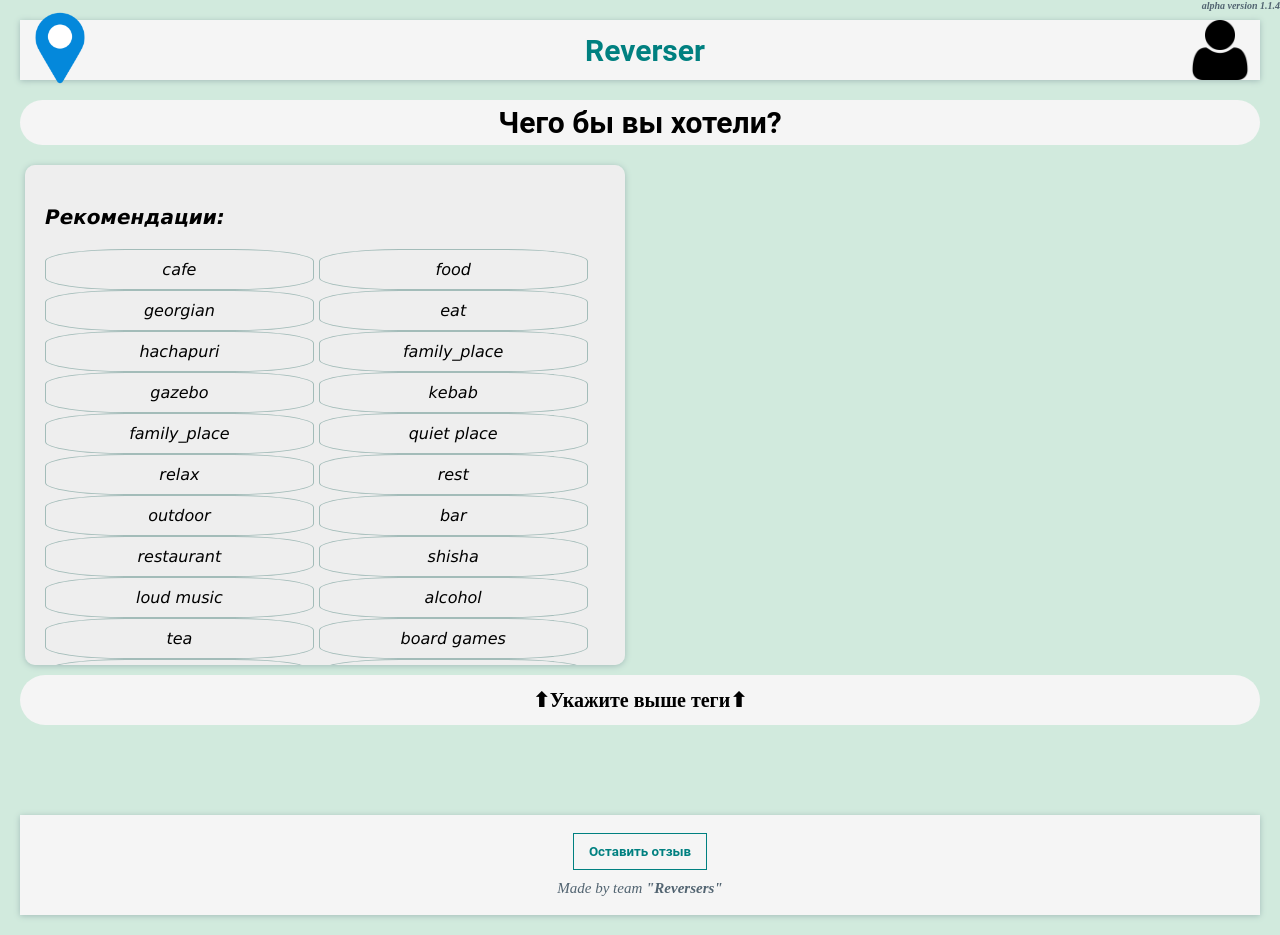
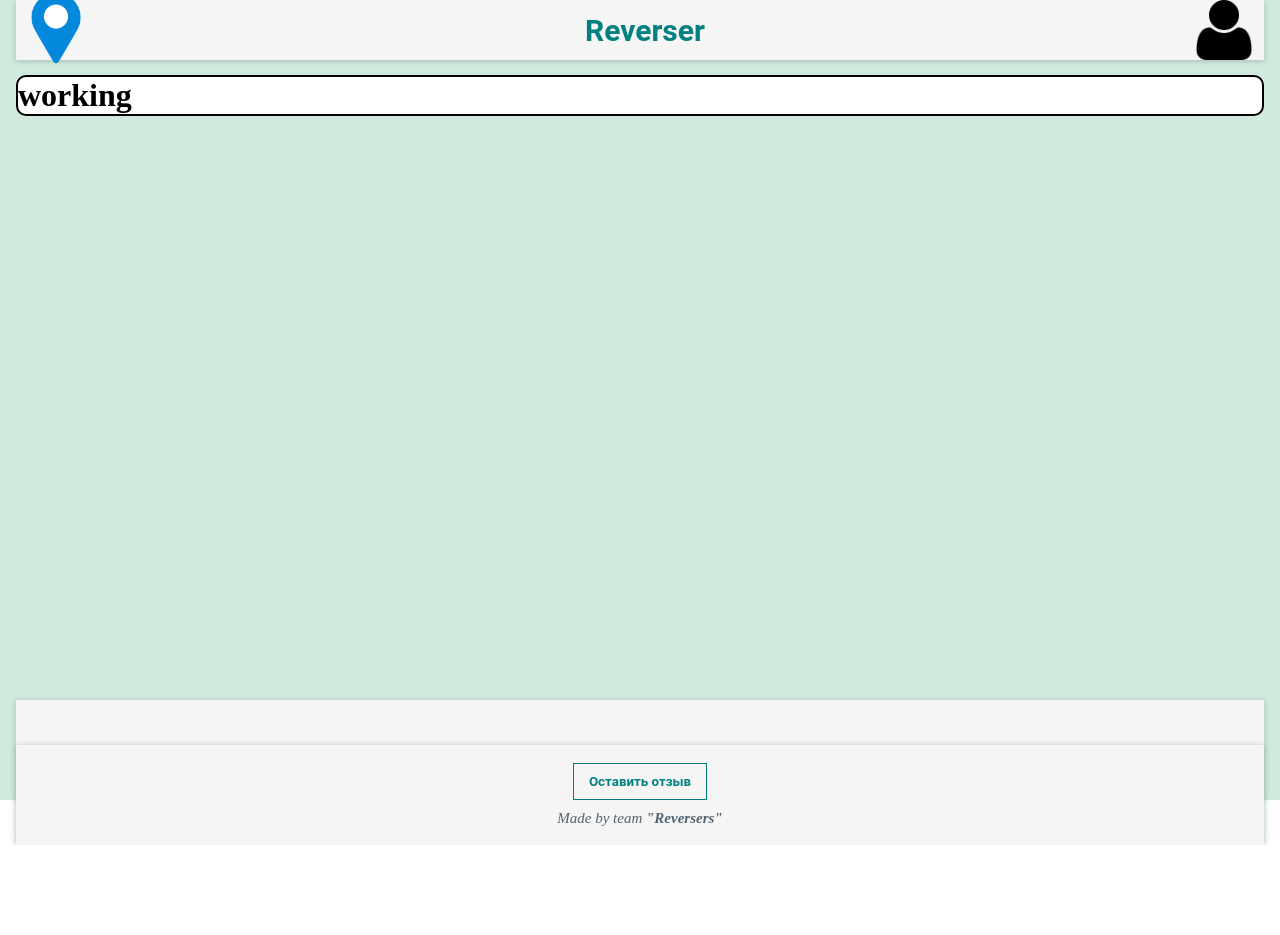
Before and after one commit to krivalex/reverser-VUE3-VUEX-FASTAPI-MYSQL, a Vue app: page /place/1 in a window 1280 px wide. After the commit the page ends 845 px from the top, so only its background shows below. Built offline with nearby package versions, Linux system fonts and the light colour scheme.

Commit message:
refactor: great code

```diff
--- a/src/App.vue
+++ b/src/App.vue
@@ -1,61 +1,43 @@
 <template>
-  <div class="app">
-
-    <h3 class="temp">alpha version 1.1.4</h3>
-    <header-component />
-
-    <router-view>
-      <div v-if="places && places.length > 0">
-        <main-page :places="places"></main-page>
-      </div>
-    </router-view>
-    <footer-component />
+  <div class="wrapper">
+    <header class="header">
+      <header-component />
+    </header>
+    <main class="main">
+      <router-view />
+    </main>
+    <footer class="footer">
+      <footer-component />
+    </footer>
   </div>
 </template>
 
 <script>
-import MainPage from '@/pages/MainPage.vue'
-import HeaderComponent from '@/components/layouts/Header.vue'
-import FooterComponent from './components/layouts/Footer.vue'
-import PlaceIdInfo from './pages/PlaceIdInfo.vue'
-import { data } from '@/data'
+import HeaderComponent from "@/components/layouts/Header.vue";
+import FooterComponent from "./components/layouts/Footer.vue";
+
 export default {
-  data() {
-    return {
-      places: [],
-    }
-  },
-  mounted() {
-    this.places = data
-  },
+  name: "App vue",
   components: {
-    MainPage,
     HeaderComponent,
     FooterComponent,
-    PlaceIdInfo,
-
   },
-}
+};
 </script>
 
-<style>
-* {
-  margin: 0;
-  padding: 0;
-  box-sizing: border-box;
+<style scoped>
+/* sticky footer */
+.wrapper {
+  display: flex;
+  flex-direction: column;
+  min-height: 100vh;
 }
 
-.app {
-  padding: 20px;
-  background-color: rgb(209, 234, 221);
+.main {
+  flex: 1;
 }
 
-.temp {
-  position: absolute;
-  top: 0;
-  right: 0;
-  font-size: 10px;
-  color: #526471;
-  font-style: italic;
+.footer {
+  flex-shrink: 0;
 }
 </style>
--- /dev/null
+++ b/src/assets/styles/main.css
@@ -0,0 +1,19 @@
+* {
+  margin: 0;
+  padding: 0;
+  box-sizing: border-box;
+}
+
+#app {
+  padding: 0 1rem;
+  background-color: rgb(209, 234, 221);
+}
+
+.temp {
+  position: absolute;
+  top: 0;
+  right: 0;
+  font-size: 10px;
+  color: #526471;
+  font-style: italic;
+}
--- a/src/components/CardItem.vue
+++ b/src/components/CardItem.vue
@@ -4,26 +4,28 @@
     <h2>{{ place.name }}</h2>
     <div class="place-info">
       <div>
-        <p class="place-category">{{ place.category }}, {{ place.subcategory }}</p>
+        <p class="place-category">
+          {{ place.category }}, {{ place.subcategory }}
+        </p>
         <p class="place-address">{{ place.geometry_name }}</p>
       </div>
       <div class="place-marks">
         <p class="like"><i class="fa fa-heart" aria-hidden="true"></i></p>
-        <p class="dislike"><i class="fa fa-thumbs-down" aria-hidden="true"></i></p>
+        <p class="dislike">
+          <i class="fa fa-thumbs-down" aria-hidden="true"></i>
+        </p>
       </div>
     </div>
-    <my-button @click="$router.push(`/place/${place.id}`)"> Подробнее </my-button>
+    <router-link :to="`/place/${place.id}`"> Подробнее </router-link>
   </div>
 </template>
 
 <script>
 export default {
-  name: 'card-item',
-  props: ['place'],
-  mounted() {
-    console.log(this.place)
-  },
-}
+  name: "card-item",
+  props: ["place"],
+  mounted() {},
+};
 </script>
 
 <style>
--- /dev/null
+++ b/src/pages/Home.vue
@@ -0,0 +1,22 @@
+<template>
+  <div>
+    <h3 class="temp">alpha version 1.1.4</h3>
+    <places-list v-if="places.length" :places="places" />
+    <places-emty v-else title="Пока тут пусто" />
+  </div>
+</template>
+<script>
+import { data } from "@/data";
+import PlacesList from "@/pages/PlacesList.vue";
+
+export default {
+  data() {
+    return {
+      places: data,
+    };
+  },
+  components: {
+    PlacesList,
+  },
+};
+</script>
--- a/src/pages/MainPage.vue
+++ /dev/null
@@ -1,76 +0,0 @@
-<template>
-  <div>
-    <h1 class="agro-label">Чего бы вы хотели?</h1>
-    <input-line :tags="tags" @selected="handleSelected"></input-line>
-    <card-list :places="filteredTags"></card-list>
-  </div>
-</template>
-
-
-
-<script>
-export default {
-  name: 'main-page',
-  data() {
-    return {
-      filteredTags: [],
-    }
-  },
-  methods: {
-    handleSelected(lst) {
-      this.filteredTags = this.places.filter((el) => {
-        let res = false
-        console.log(el)
-        for (let i = 0; i < lst.length; i++) {
-          if (
-            el.tags
-              .flat()
-              .map((el) => el.name)
-              .includes(lst[i])
-          ) {
-            res = true
-            break
-          }
-        }
-        console.log(res)
-        return res
-      })
-      console.log(this.filteredTags)
-    },
-  },
-  computed: {
-    tags() {
-      return this.places
-        .map((el) => el.tags)
-        .flat()
-        .map((el) => el.name)
-    },
-  },
-};
-</script>
-
-<script setup>
-import InputLine from '@/components/InputLine.vue'
-import CardList from '@/components/CardList.vue'
-
-defineProps({
-  places: {
-    type: Array,
-    required: true,
-  },
-});
-</script>
-
-<style>
-.agro-label {
-  font-size: 30px;
-  font-weight: 600;
-  margin: 20px 0;
-  font-family: 'Roboto', sans-serif;
-  display: flex;
-  justify-content: center;
-  padding: 5px;
-  background-color: #f5f5f5;
-  border-radius: 55px;
-}
-</style>
--- /dev/null
+++ b/src/pages/NotFound.vue
@@ -0,0 +1,6 @@
+<template>
+  <div>
+    <h1>Страница не найдена</h1>
+  </div>
+</template>
+<script></script>
--- a/src/pages/PlaceIdInfo.vue
+++ b/src/pages/PlacePage.vue
@@ -5,13 +5,15 @@
 </template>
 
 <script>
+import { useRoute } from "vue-router";
 export default {
-  name: 'place-id-info',
-  props: ['place'],
-  mounted() {
-    console.log(this.place)
+  name: "place-id-info",
+  setup() {
+    const route = useRoute();
+
+    console.log(route.params.id);
   },
-}
+};
 </script>
 
 <style>
--- /dev/null
+++ b/src/pages/PlacesList.vue
@@ -0,0 +1,61 @@
+<template>
+  <div>
+    <h1 class="agro-label">Чего бы вы хотели?</h1>
+    <input-line :tags="tags" @selected="filterOnSelect"></input-line>
+    <card-list :places="filteredTags"></card-list>
+  </div>
+</template>
+
+<script>
+export default {
+  name: "main-page",
+  data() {
+    return {
+      filteredTags: [],
+    };
+  },
+  methods: {
+    filterOnSelect(tagsList) {
+      // Asatulla was here
+      this.filteredTags = this.places.filter((place) => {
+        const placeTags = place.tags.map((tag) => tag.name);
+        return tagsList.every((tag) => placeTags.includes(tag));
+      });
+    },
+  },
+  computed: {
+    tags() {
+      return this.places
+        .map((el) => el.tags)
+        .flat()
+        .map((el) => el.name);
+    },
+  },
+};
+</script>
+
+<script setup>
+import InputLine from "@/components/InputLine.vue";
+import CardList from "@/components/CardList.vue";
+
+defineProps({
+  places: {
+    type: Array,
+    required: true,
+  },
+});
+</script>
+
+<style>
+.agro-label {
+  font-size: 30px;
+  font-weight: 600;
+  margin: 20px 0;
+  font-family: "Roboto", sans-serif;
+  display: flex;
+  justify-content: center;
+  padding: 5px;
+  background-color: #f5f5f5;
+  border-radius: 55px;
+}
+</style>
```
Also changed, not shown: src/components/router/router.js (deleted, +0 -22 lines), src/main.js (+15 -17 lines), src/pages/EmptyPage.vue (added, +21 -0 lines), src/router/index.js (added, +23 -0 lines), 1 other file (tests, documents, lock files or other folders).
